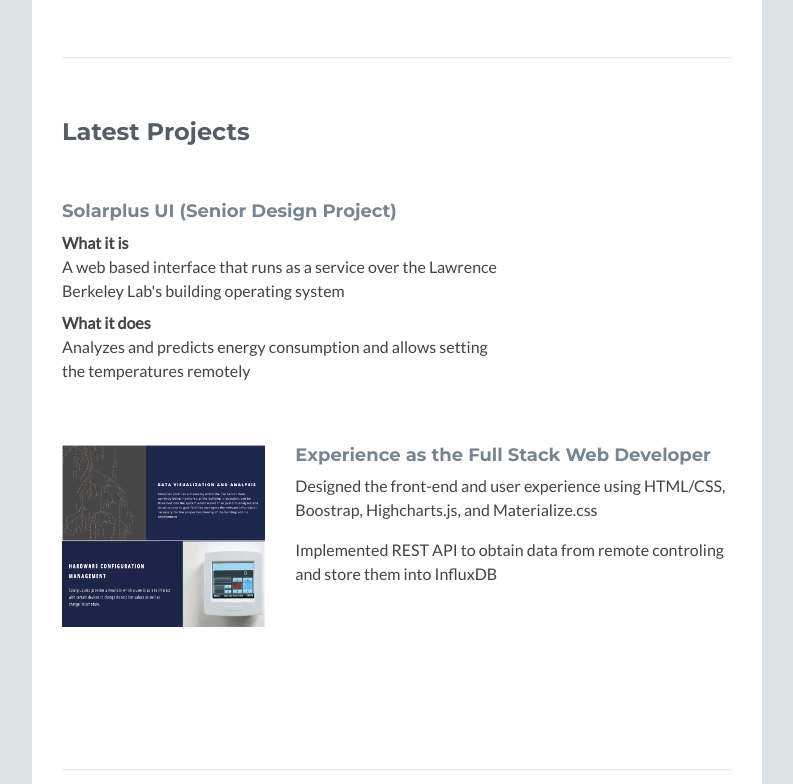
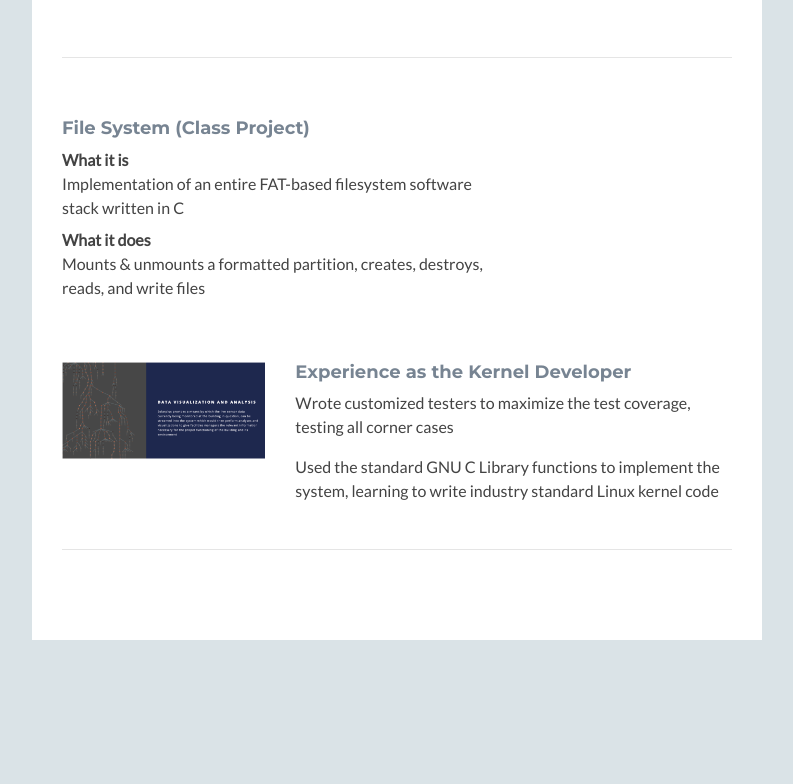
Before and after one commit to esjlee/esjlee.github.io, a plain HTML site: page index.html in a window 1280 px wide. Shown: the part 2356-3140 px from the top of the page, without its empty margins (53-846 px from the left). After the commit the page ends 3086 px from the top, so only its background shows below. Drawn offline with nearby package versions, Linux system fonts and the light colour scheme; no server answers; a script that the page names is missing; some icons are missing; files whose address does not match are found by name.

Commit message:
Update index.html

```diff
--- a/index.html
+++ b/index.html
@@ -115,37 +115,6 @@
                             </div><!--//item-->
 
                             <hr class="divider" />
-
-                            <h2 class="heading">Latest Projects</h2><br>
-                            <div class="item row">
-
-                                <!--<img class="img-fluid project-image" src="assets/images/projects/project-1.png" alt="project name" />-->
-                                </a>
-                                <div class="desc col-md-8 col-12">
-                                    <h3 class="title"><a href="https://solarplus.herokuapp.com" target="_blank">Solarplus UI (Senior Design Project)</a></h3>
-                                    <b>What it is</b>
-                                    <p class="mb-2">A web based interface that runs as a service over the Lawrence Berkeley Lab's building operating system</p>
-                                    <b>What it does</b>
-                                    <p class="mb-2">Analyzes and predicts energy consumption and allows setting the temperatures remotely</p><br>
-
-                                </div><!--//desc-->
-                            </div><!--//item-->
-
-                            <div class="item row">
-                                <a class="col-md-4 col-12" href=https://solarplus.herokuapp.com target="_blank">
-                                <img class="img-fluid project-image" src="images/solarplus.png" alt="solarplus" /><br>
-                                <img class="img-fluid project-image" src="images/hardwareconfig.png" alt="hardwareconfig"/>
-                                </a>
-                                <div class="desc col-md-8 col-12">
-                                    <h3 class="title">Experience as the Full Stack Web Developer</h3>
-                                    <p>Designed the front-end and user experience using HTML/CSS, Boostrap, Highcharts.js, and Materialize.css</p>
-                                    <p>Implemented REST API to obtain data from remote controling and store them into InfluxDB</p>
-                                </div><!--//desc-->
-                            </div><!--//item-->
-                            <br><br><br><br>
-                            <hr class="divider" />
-
-
 
                             <div class="item row">
                                 <!--<img class="img-fluid project-image" src="assets/images/projects/project-1.png" alt="project name" />-->
```
